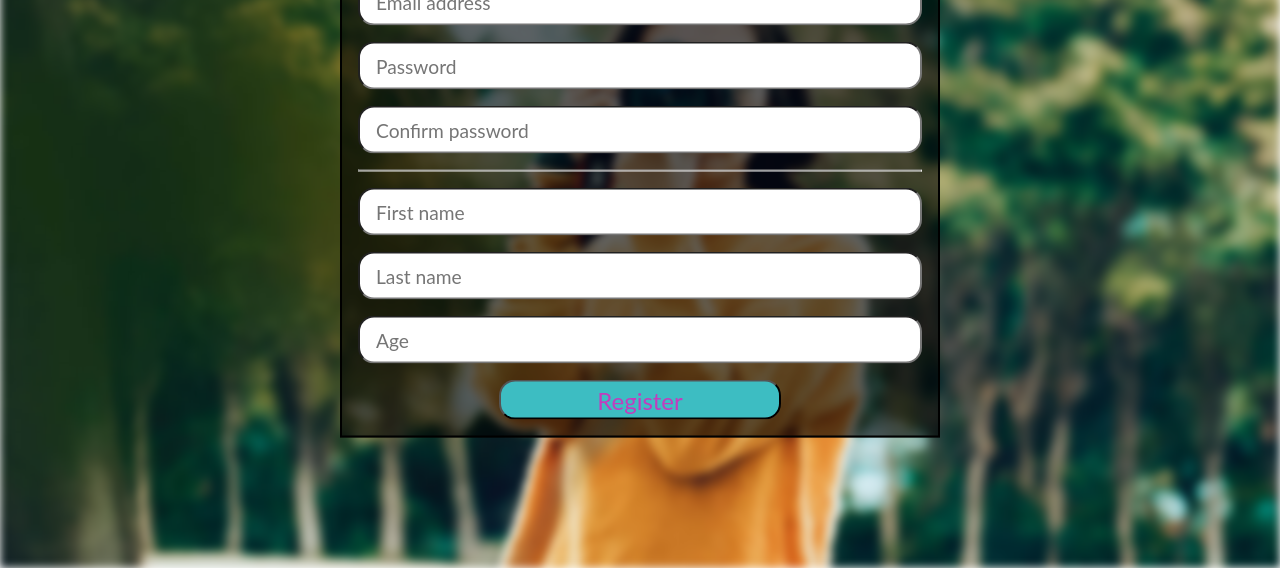
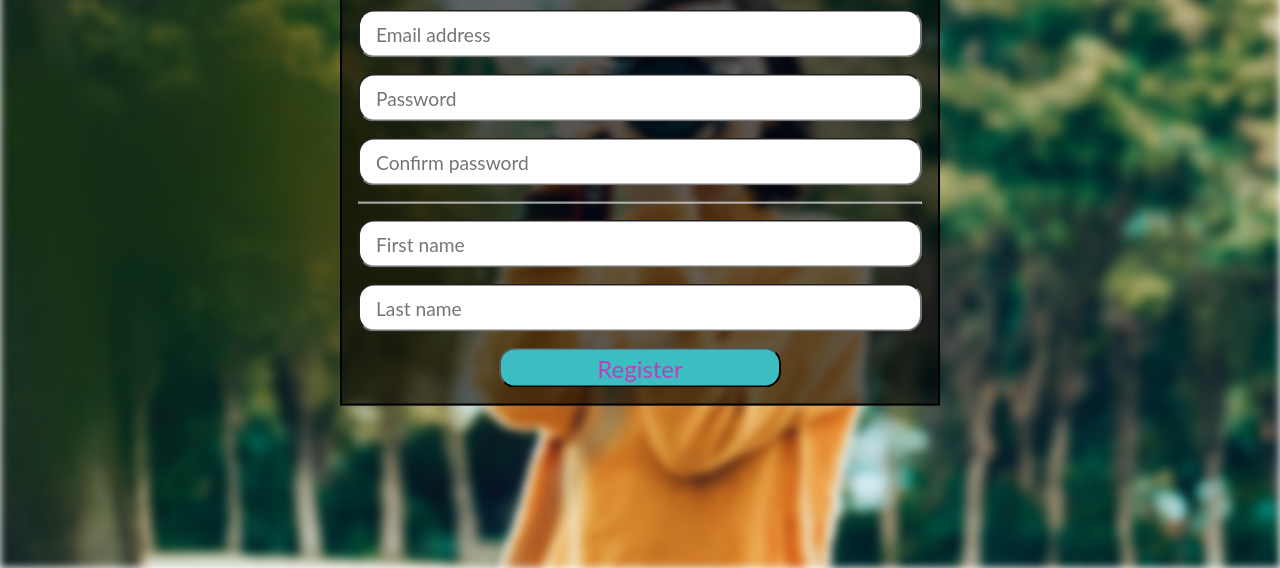
Before and after one commit to dexinho/memory-lane, a plain HTML site: page frontend/src/utility/html/registration.html in a window 1280 px wide. Shown: the part 232-800 px from the top of the page. Drawn offline with Linux system fonts and the light colour scheme.

Commit message:
fixed typo

```diff
--- a/frontend/src/utility/html/registration.html
+++ b/frontend/src/utility/html/registration.html
@@ -33,7 +33,6 @@
             placeholder="First name">
           <input class="form-inputs-r" type="text" name="last-name-input-r" id="last-name-input-r"
             placeholder="Last name">
-          <input class="form-inputs-r" type="text" name="age-input-r" id="age-input-r" placeholder="Age">
         </div>
         <div id="submit-div-r">
           <input id="submit-btn-r" type="submit" value="Register">
```
